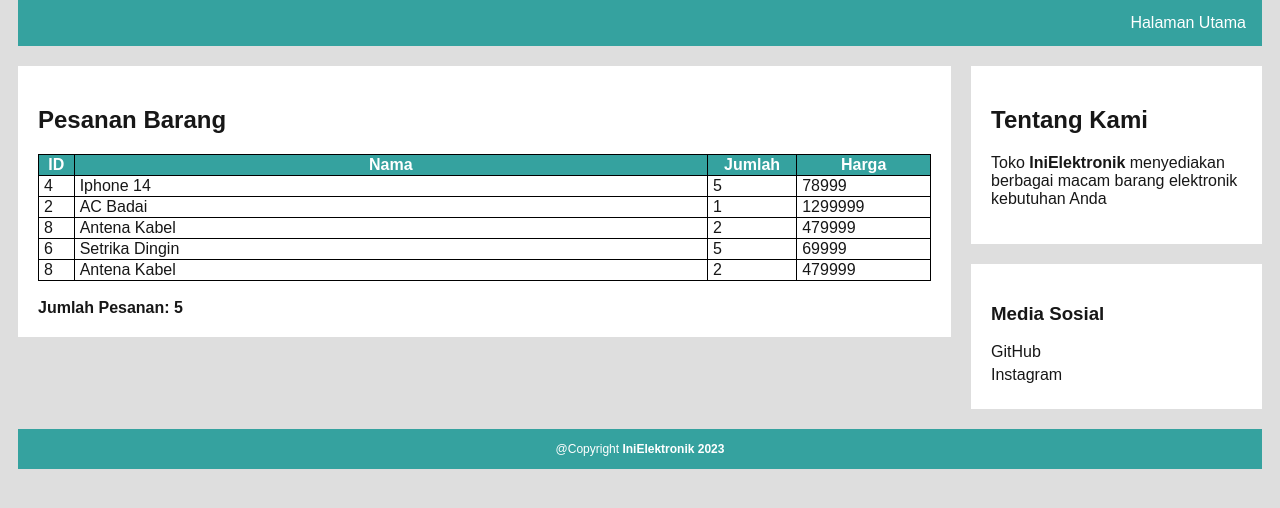
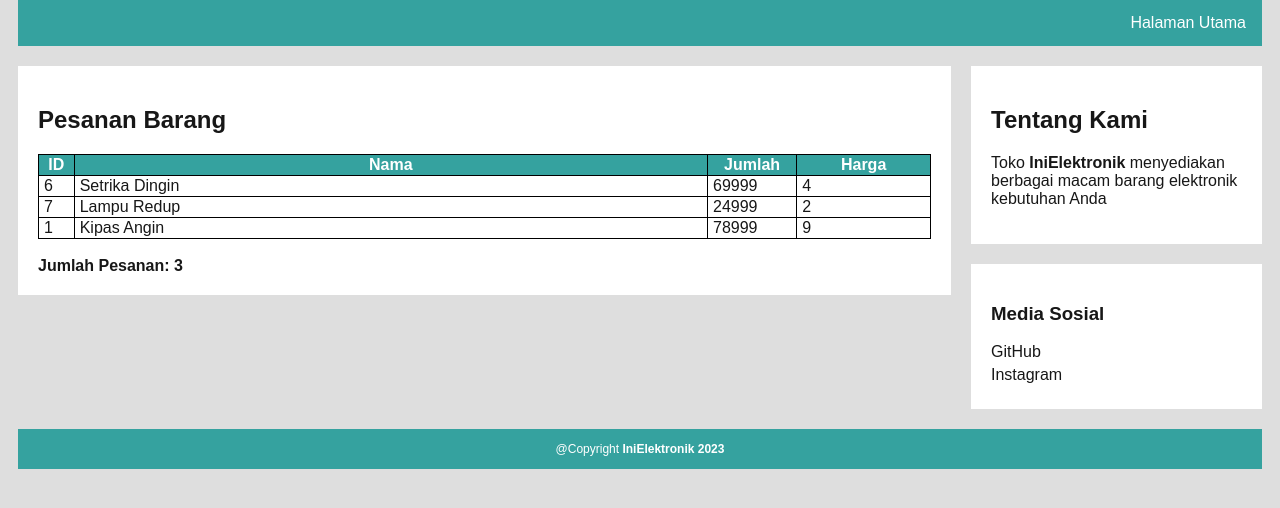
Before and after one commit to yorsyd/responsi-pweb, a PHP site: page /dashboard.php in a window 1280 px wide. Shown: the part 237-745 px from the top of the page. Run offline with PHP 8.4, Linux system fonts and the light colour scheme; some web fonts are replaced.

Commit message:
Bisa .txt

```diff
--- a/beli.php
+++ /dev/null
@@ -1,37 +0,0 @@
-<?php $beli = array (
-  0 =>
-  array (
-    'id' => 4,
-    'nama' => 'Iphone 14',
-    'harga' => 78999,
-    'jumlah' => 5,
-  ),
-  1 =>
-  array (
-    'nama' => 'AC Badai',
-    'id' => 2,
-    'harga' => 1299999,
-    'jumlah' => '1',
-  ),
-  2 =>
-  array (
-    'nama' => 'Antena Kabel',
-    'id' => 8,
-    'harga' => 479999,
-    'jumlah' => '2',
-  ),
-  3 =>
-  array (
-    'nama' => 'Setrika Dingin',
-    'id' => 6,
-    'harga' => 69999,
-    'jumlah' => '5',
-  ),
-  4 =>
-  array (
-    'nama' => 'Antena Kabel',
-    'id' => 8,
-    'harga' => 479999,
-    'jumlah' => '2',
-  ),
-);
--- a/dashboard.php
+++ b/dashboard.php
@@ -30,15 +30,7 @@
                 <table style="width:100%">
 
                     <?php
-                    include 'beli.php';
-
-                    function lengthArray($arr) {
-                        $index = 0;
-                        while(isset($arr[$index])) {
-                            $index = $index + 1;
-                        }
-                        return $index;
-                    }
+                    $fp = fopen("db.txt", "r");
 
                     echo "<tr>";
                     echo "<th style='width:4%'>" . "ID" . "</th>";
@@ -48,14 +40,15 @@
                     echo "</tr>";
 
                     $item = 0;
-                    for ($i = 0; $i < lengthArray($beli); $i++) {
+                    while($isi = fgets($fp, 1000)) {
                         $item++;
+                        $cetak = explode("|", $isi);
 
                         echo "<tr>";
-                            echo "<td>" . $beli[$i]['id'] . "</td>";
-                            echo "<td>" . $beli[$i]['nama'] . "</td>";
-                            echo "<td>" . $beli[$i]['jumlah'] . "</td>";
-                            echo "<td>" . $beli[$i]['harga'] . "</td>";
+                            echo "<td>" . $cetak[0] . "</td>";
+                            echo "<td>" . $cetak[1] . "</td>";
+                            echo "<td>" . $cetak[2] . "</td>";
+                            echo "<td>" . $cetak[3] . "</td>";
                         echo "</tr>";
                     }
                     ?>
--- /dev/null
+++ b/db.txt
@@ -0,0 +1,3 @@
+6 | Setrika Dingin | 69999 | 4
+7 | Lampu Redup | 24999 | 2
+1 | Kipas Angin | 78999 | 9
```
Also changed, not shown: storedData.php (+3 -16 lines).
